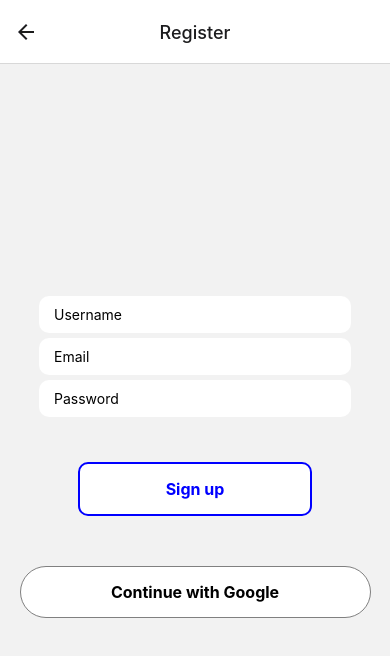
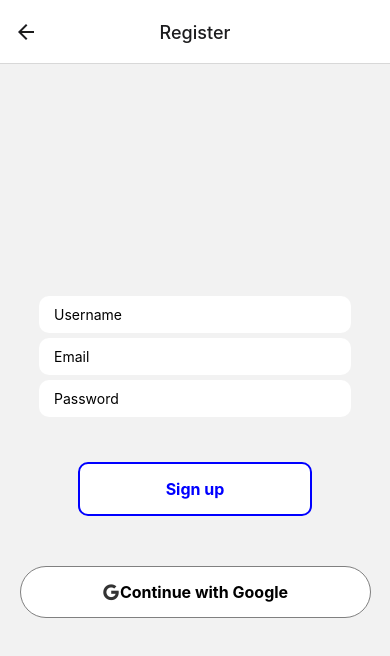
Before and after one commit to Matthieu1999/ProjectPlanner, a React Native app in the folder ProjectPlanner/: screen /Register in a window 390 px wide. Shown: the top 656 px of the page. Built offline with nearby package versions, Linux system fonts and the light colour scheme; no server answers.

Commit message:
Edit Google button UI

```diff
--- a/ProjectPlanner/screens/LoginScreen.js
+++ b/ProjectPlanner/screens/LoginScreen.js
@@ -7,6 +7,8 @@ import {
   signInWithPopup,
   GoogleAuthProvider } from "firebase/auth";
 import { useNavigation } from '@react-navigation/native';
+
+import {MaterialIcons, Ionicons} from '@expo/vector-icons'
 
 let dateLogin;
 
@@ -95,9 +97,14 @@ const LoginScreen = () => {
         onPress={googleAuth}
         style={[styles.googleButton, styles.googleButtonOutline]}
         >
+          <View style={styles.buttonWithIcon}>
+          <Ionicons style={styles.icon} name="logo-google"/>
+
           <Text style={styles.googleButtonOutlineText}>
             Continue with Google
           </Text>
+          </View>
+
         </TouchableOpacity>
 
       </View>
@@ -171,5 +178,13 @@ const styles = StyleSheet.create({
     fontWeight: '700',
     fontSize: 16,
   },
+  buttonWithIcon: {
+    flexDirection: 'row',
+    alignContent: 'space-around',
+  },
+  icon: {
+    fontSize: 20,
+    color: '#333',
+  },
 
 })
--- a/ProjectPlanner/screens/RegisterScreen.js
+++ b/ProjectPlanner/screens/RegisterScreen.js
@@ -8,6 +8,8 @@ import {
   signInWithPopup,
   GoogleAuthProvider } from "firebase/auth";
 import { useNavigation } from '@react-navigation/native';
+
+import {Ionicons} from '@expo/vector-icons'
 
 let dateLogin;
 
@@ -98,9 +100,14 @@ const RegisterScreen = () => {
         onPress={googleAuth}
         style={[styles.googleButton, styles.googleButtonOutline]}
         >
+          <View style={styles.buttonWithIcon}>
+          <Ionicons style={styles.icon} name="logo-google"/>
+
           <Text style={styles.googleButtonOutlineText}>
             Continue with Google
           </Text>
+          </View>
+
         </TouchableOpacity>
 
       </View>
@@ -174,5 +181,12 @@ const styles = StyleSheet.create({
     fontWeight: '700',
     fontSize: 16,
   },
+  buttonWithIcon: {
+    flexDirection: 'row',
+  },
+  icon: {
+    fontSize: 18,
+    color: '#333',
+  },
 
 })
```
